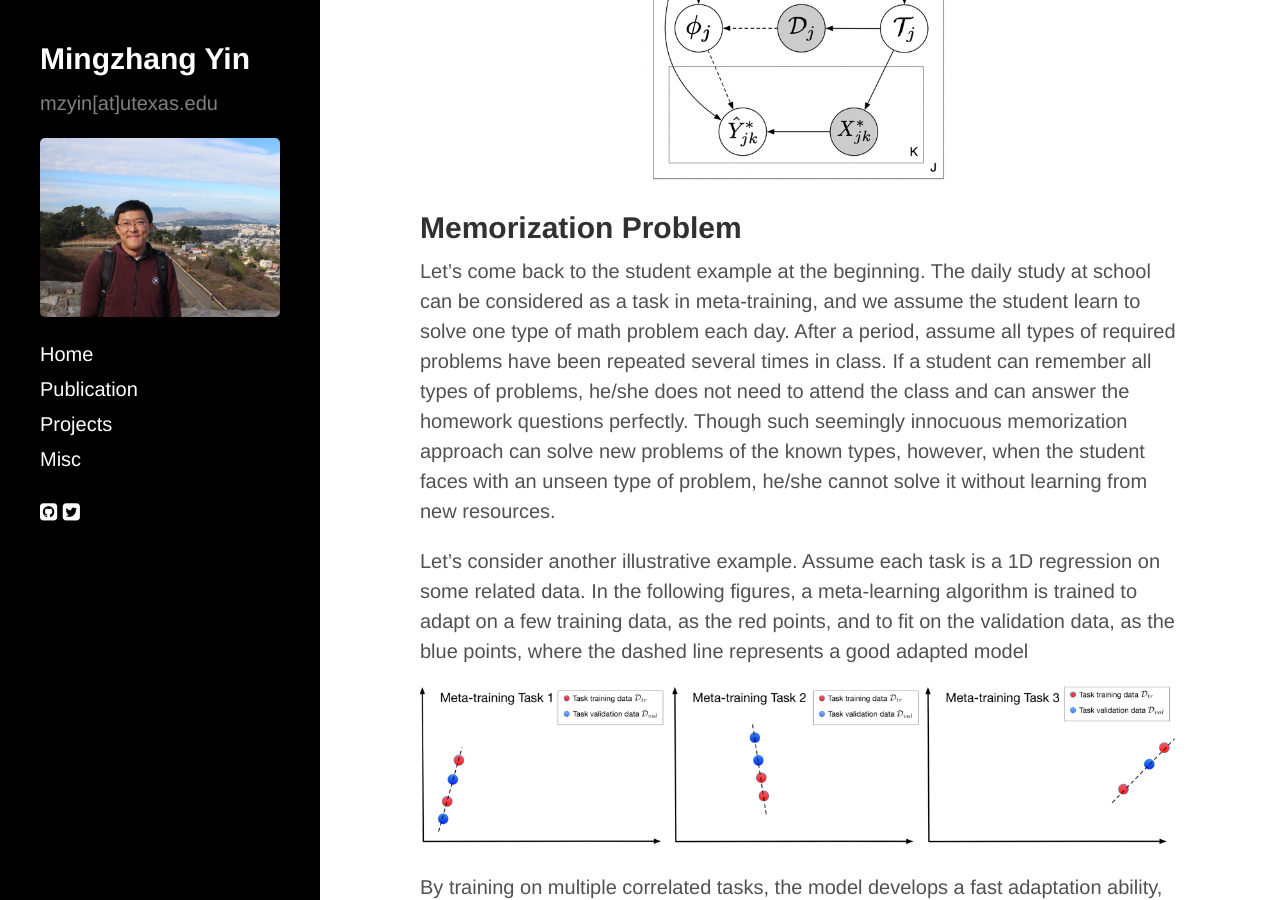
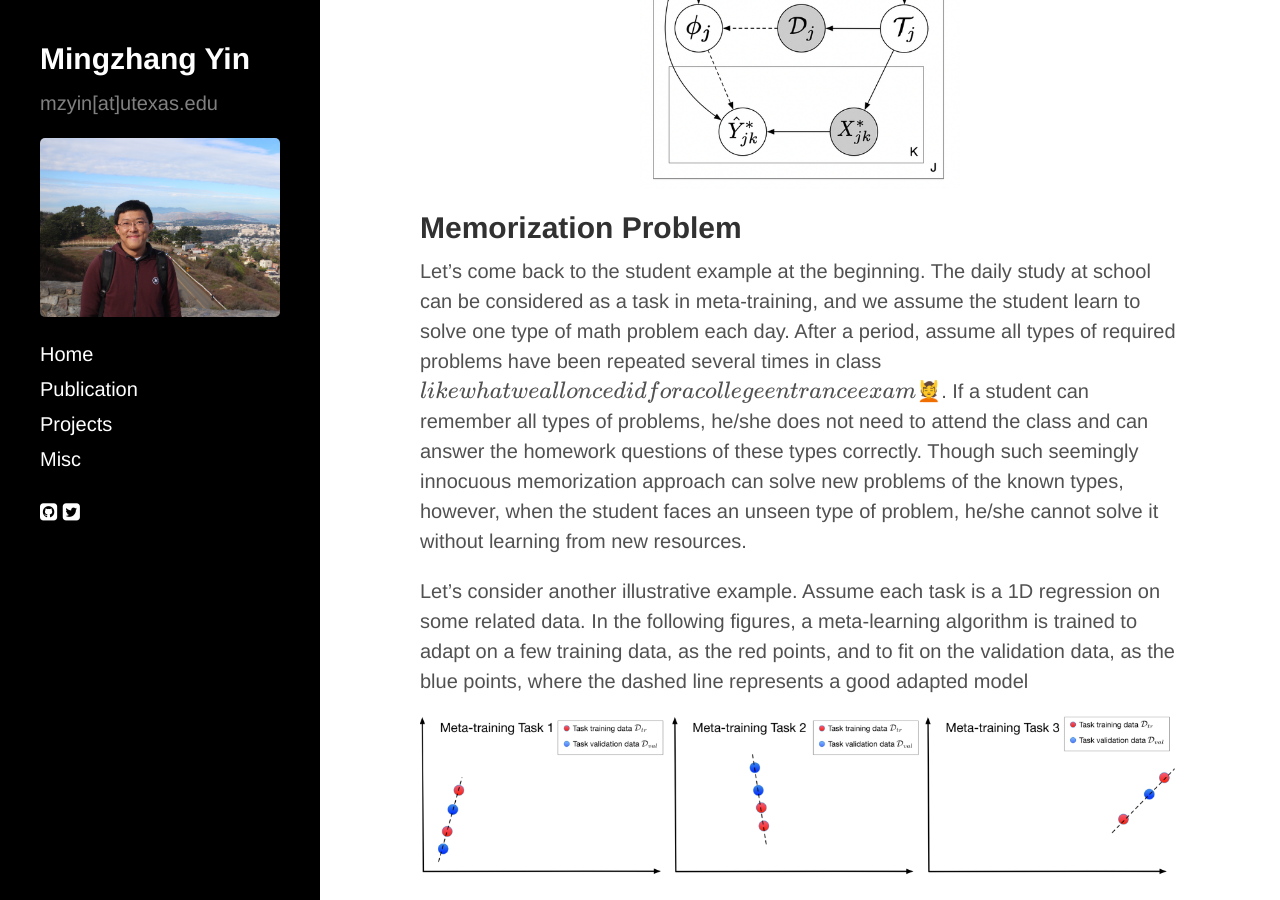
Before and after one commit to mingzhang-yin/mingzhang-yin.github.io, a Jekyll site: the page built from _posts/2020-04-10-Meta-learning-without-Memorization.md, in a window 1280 px wide and 900 px high, scrolled down 966 px. Built offline with Jekyll 4.4.1, drawn with Linux system fonts in a browser that asks for light colours; nearby versions of some CDN libraries; formulas are drawn with MathJax 3.

Commit message:
Update 2020-04-10-Meta-learning-without-Memorization.md

```diff
--- a/_posts/2020-04-10-Meta-learning-without-Memorization.md
+++ b/_posts/2020-04-10-Meta-learning-without-Memorization.md
@@ -21,7 +21,7 @@ To set things up, we assume there are multiple tasks generated from a task distr
 </center>
 
 ## Memorization Problem
-Let's come back to the student example at the beginning. The daily study at school can be considered as a task in meta-training, and we assume the student learn to solve one type of math problem each day. After a period, assume all types of required problems have been repeated several times in class. If a student can remember all types of problems, he/she does not need to attend the class and can answer the homework questions perfectly. Though such seemingly innocuous memorization approach can solve new problems of the known types, however, when the student faces with an unseen type of problem, he/she cannot solve it without learning from new resources.
+Let's come back to the student example at the beginning. The daily study at school can be considered as a task in meta-training, and we assume the student learn to solve one type of math problem each day. After a period, assume all types of required problems have been repeated several times in class (like what we all once did for a college entrance exam 💆). If a student can remember all types of problems, he/she does not need to attend the class and can answer the homework questions of these types correctly. Though such seemingly innocuous memorization approach can solve new problems of the known types, however, when the student faces an unseen type of problem, he/she cannot solve it without learning from new resources.
 
 Let's consider another illustrative example.  Assume each task is a 1D regression on some related data. In the following figures, a meta-learning algorithm is trained to adapt on a few training data, as the red points, and to fit on the validation data, as the blue points, where the dashed line represents a good adapted model
 
```
